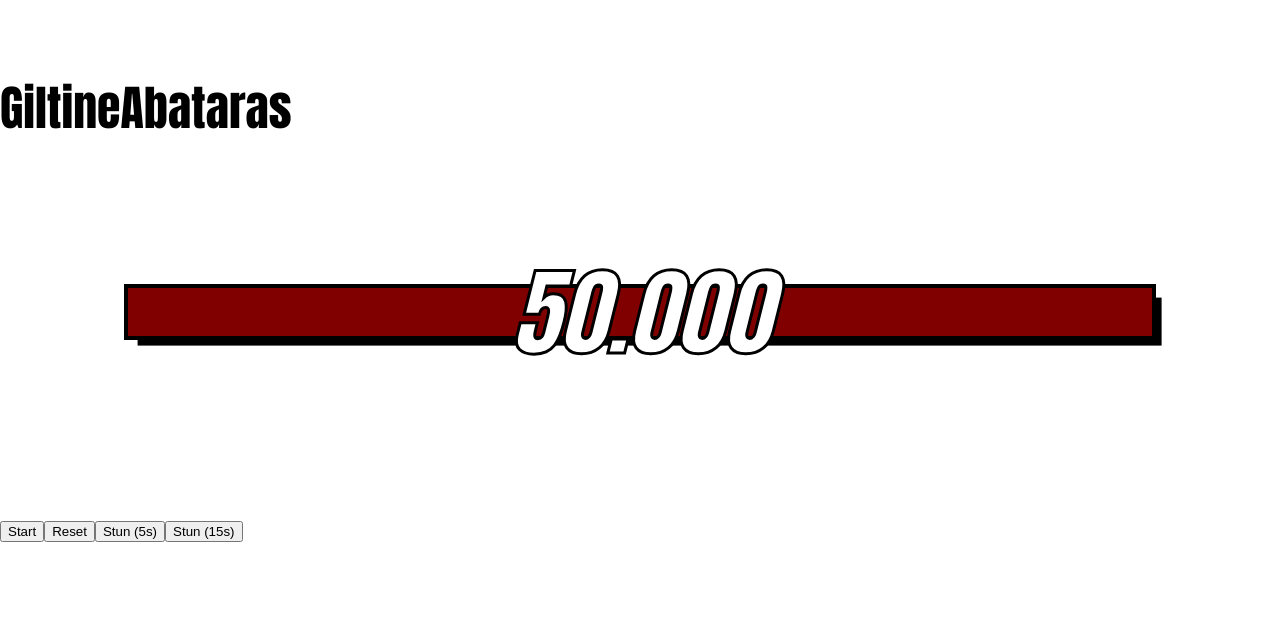
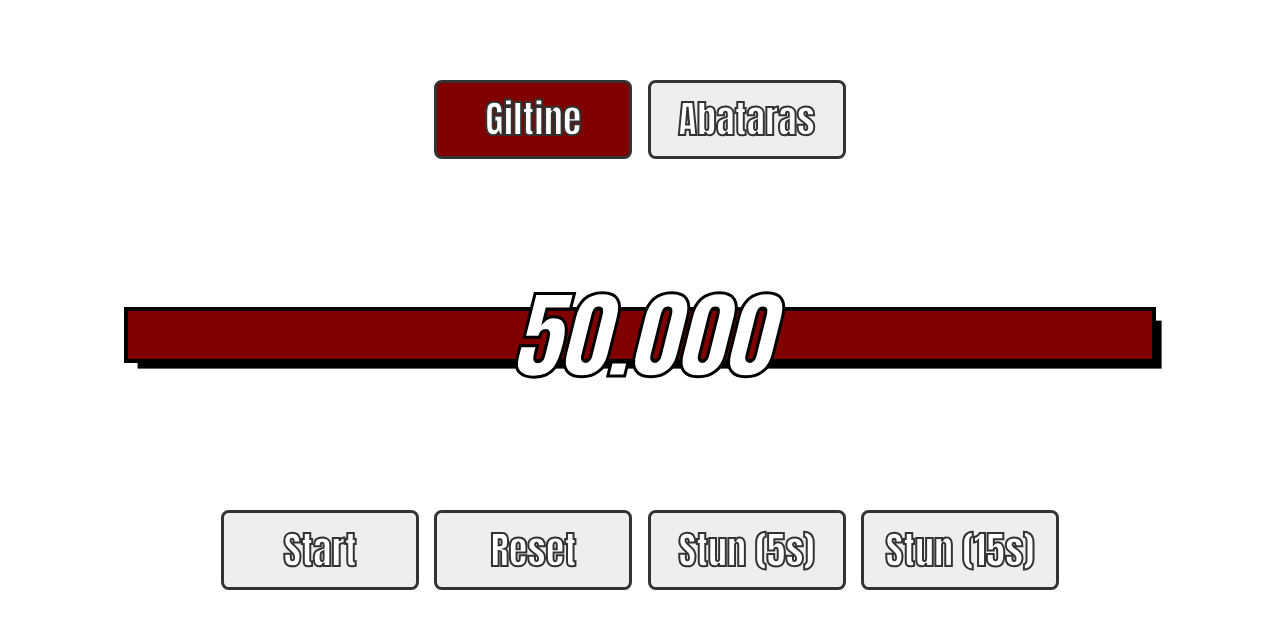
Before and after one commit to jetfontanilla/giltine-raid-timer, an Angular app: page / in a window 1280 px wide. Shown: the top 628 px of the page. Built offline with nearby package versions, Linux system fonts and the light colour scheme.

Commit message:
add styling to UI

```diff
--- a/src/app/giltine-timer-app.component.html
+++ b/src/app/giltine-timer-app.component.html
@@ -1,6 +1,12 @@
 <div class="header">
-  <span [class.active]="getMode() == 'giltine'" (click)="setMode('giltine')">Giltine</span>
-  <span [class.active]="getMode() == 'abataras'" (click)="setMode('abataras')">Abataras</span>
+  <span class="control giltine"
+        [class.active]="getMode() == 'giltine'"
+        (click)="setMode('giltine')"
+  >Giltine</span>
+  <span class="control abataras"
+        [class.active]="getMode() == 'abataras'"
+        (click)="setMode('abataras')"
+  >Abataras</span>
 </div>
 
 <div class="timer" *ngIf="getTimerTick()">
@@ -13,8 +19,10 @@
   <div class="time">{{getTimerTick()?.timeString || "CONDENSATION!"}}</div>
 </div>
 
-<button *ngIf="isPaused()" (click)="resume()">Start</button>
-<button *ngIf="!isPaused()" (click)="pause()">Pause</button>
-<button (click)="reset()">Reset</button>
-<button (click)="stun5()">Stun (5s)</button>
-<button (click)="stun15()">Stun (15s)</button>
+<div class="controls">
+  <span class="control" *ngIf="isPaused()" (click)="resume()">Start</span>
+  <span class="control" *ngIf="!isPaused()" (click)="pause()">Pause</span>
+  <span class="control" (click)="reset()">Reset</span>
+  <span class="control" (click)="stun5()">Stun (5s)</span>
+  <span class="control" (click)="stun15()">Stun (15s)</span>
+</div>
--- a/src/app/giltine-timer-app.component.scss
+++ b/src/app/giltine-timer-app.component.scss
@@ -38,3 +38,35 @@
   -webkit-text-stroke-width: 3px;
   -webkit-text-stroke-color: #000;
 }
+
+.header, .controls {
+  display: flex;
+  justify-content: center;
+}
+
+.control {
+  margin: 0.2em;
+  padding: 0.2em 0;
+  font-size: 0.8em;
+  text-align: center;
+  text-outline: 0.2em #333;
+  -webkit-text-fill-color: #fff;
+  -webkit-text-stroke-width: 2px;
+  -webkit-text-stroke-color: #333;
+  cursor: pointer;
+  background-color: #eee;
+  border: 0.1em #333 solid;
+  border-radius: 0.2em;
+  min-width: 15%;
+  &:hover {
+    background-color: lemonchiffon;
+  }
+  &.active {
+    &.giltine {
+      background-color: maroon;
+    }
+    &.abataras {
+      background-color: darkviolet;
+    }
+  }
+}
```
